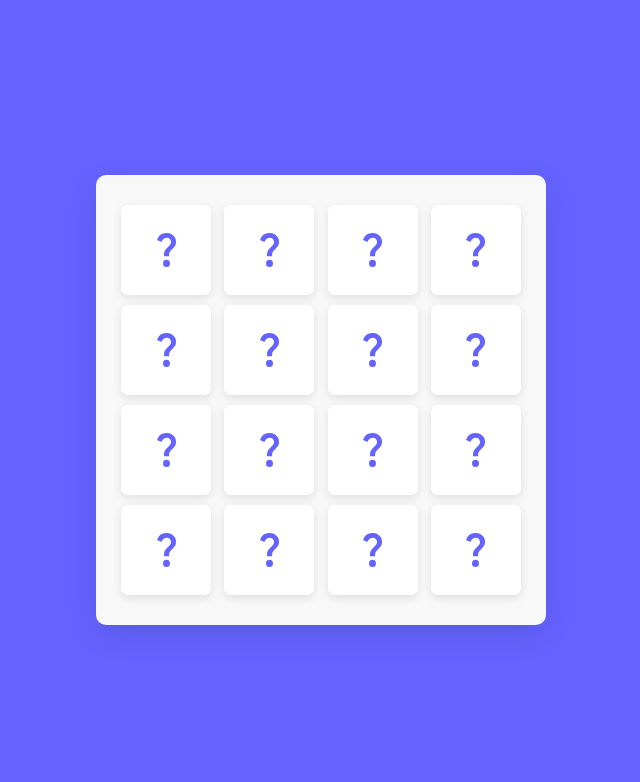
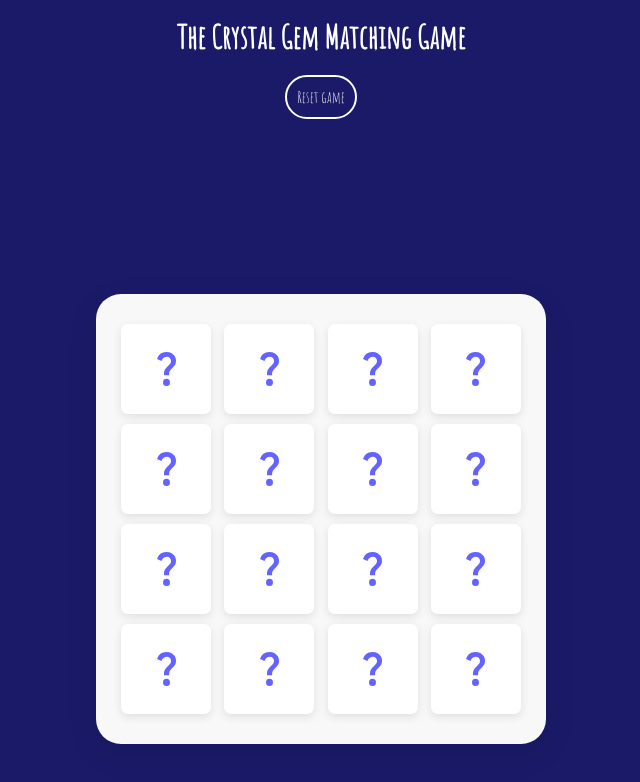
Before and after one commit to cypherlux/memory-card-game, a plain HTML site: page index.html in a window 1280 px wide. Shown: the whole page, without its empty margins (319-959 px from the left). Drawn offline with Linux system fonts and the light colour scheme.

Commit message:
added two more features yayyyy

```diff
--- a/index.html
+++ b/index.html
@@ -3,11 +3,23 @@
   <head>
     <meta charset="utf-8" />
     <meta name="viewport" content="width=device-width, initial-scale=1" />
+    <link rel="preconnect" href="https://fonts.googleapis.com">
+    <link rel="preconnect" href="https://fonts.googleapis.com">
+    <link rel="preconnect" href="https://fonts.gstatic.com" crossorigin>
+    <link href="https://fonts.googleapis.com/css2?family=Amatic+SC&display=swap" rel="stylesheet">
+
     <title>Memory Card Game</title>
     <link rel="stylesheet" href="./style.css" />
     <script src="./script.js" defer></script>
   </head>
   <body>
+    <header>
+        <h1>The Crystal Gem Matching Game</h1>
+        <br>
+        <p id="reset" onclick="shuffleCards()">Reset game</p>
+    </header>
+
+    <div id="game">
         <div class="game-board">
             <ul class="cards">
                 <li class="card">
@@ -140,5 +152,7 @@
                 </li>
             </ul>
           </div>
+    </div>
+
   </body>
 </html>
--- a/script.js
+++ b/script.js
@@ -3,6 +3,7 @@ const cards = document.querySelectorAll(".card")
 let matchedPairs = 0;
 let cardOne, cardTwo;
 let disableDeck = false;
+let gameStatusFinish = document.getElementById("game-status-finish");
 
 function flipCard(evt) {
     console.log('flipCard was executed');
@@ -26,8 +27,11 @@ function matchCards(img1, img2) {
         matchedPairs++;
         if (matchedPairs == 8) {
             console.log('YOU WIN :D');
+            setTimeout(function(){
+                alert("You win!!");
+           }, 1000);
             return;
-            }
+        }
         cardOne.removeEventListener("click", flipCard);
         cardTwo.removeEventListener("click", flipCard);
         cardOne = cardTwo = "";
@@ -65,4 +69,5 @@ function shuffleCards() {
 
 
 
+
 shuffleCards();
--- a/style.css
+++ b/style.css
@@ -5,17 +5,57 @@
     font-family: Arial, Helvetica, sans-serif;
   }
 
-  body {
+/* body {
   display: flex;
   align-items: center;
   justify-content: center;
   min-height: 100vh;
-    background: #6563FF;
+  background: #1b1a69;
+} */
+
+#game {
+  display: flex;
+  align-items: center;
+  justify-content: center;
+  min-height: 100vh;
+  background: #1b1a69;
 }
 
+header {
+  text-align: center;
+  background: #1b1a69;
+  margin: 0;
+  padding-top: 1rem;
+  color: white;
+}
+
+h1 {
+  font-family: 'Amatic SC', cursive;
+
+}
+
+p {
+  display: inline-block;
+  text-align: center;
+  border: 2px solid white;
+  border-radius: 25px;
+  padding: 10px;
+  cursor: pointer;
+  font-family: 'Amatic SC', cursive;
+
+}
+
+.game {
+  margin-top: 0;
+  display: inline;
+}
+
+
 .game-board {
+  display: flex;
+  flex-direction: column;
   padding: 25px;
-    border-radius: 10px;
+  border-radius: 25px;
   background: #F8F8F8;
   box-shadow: 0 10px 30px rgba(0,0,0,0.1);
 }
@@ -106,6 +146,8 @@
 
 
 
+
+
 /* MEDIA QUERIES */
 
 @media screen and (max-width: 700px) {
```
Also changed, not shown: 1 other file. Lines whose indentation alone changed are shown as unchanged.
